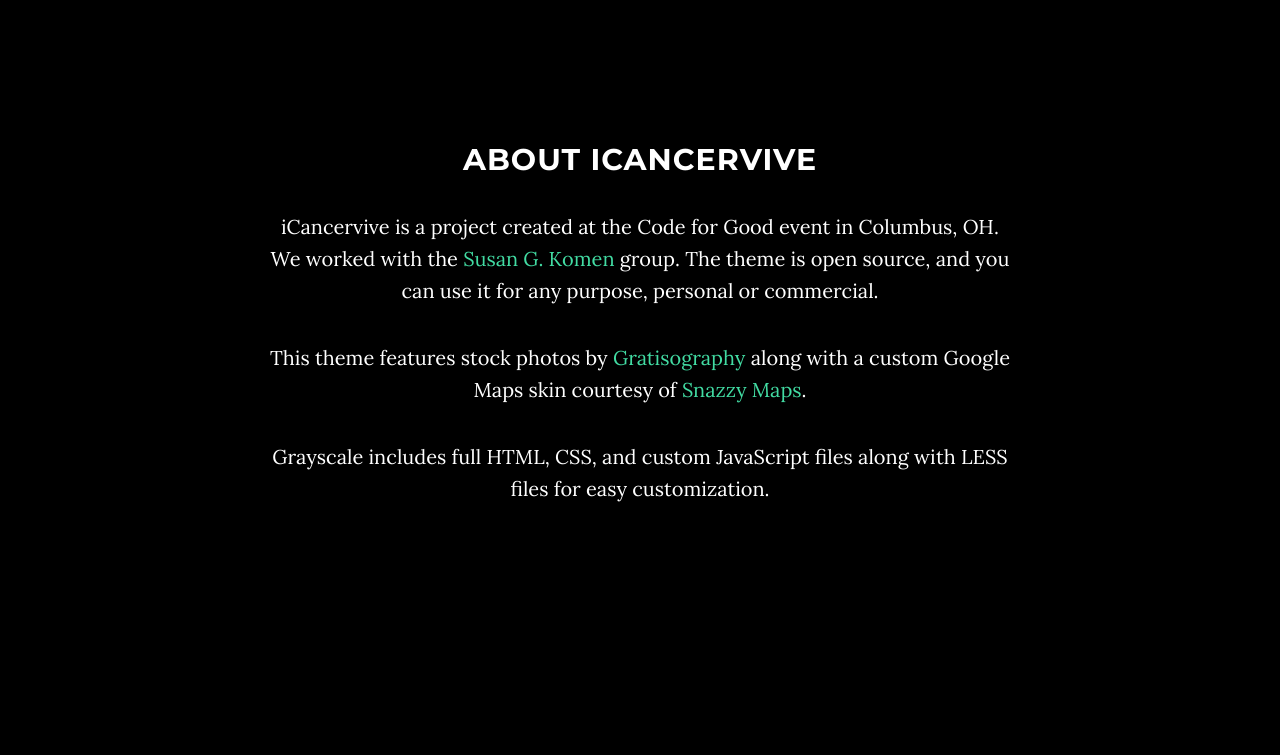
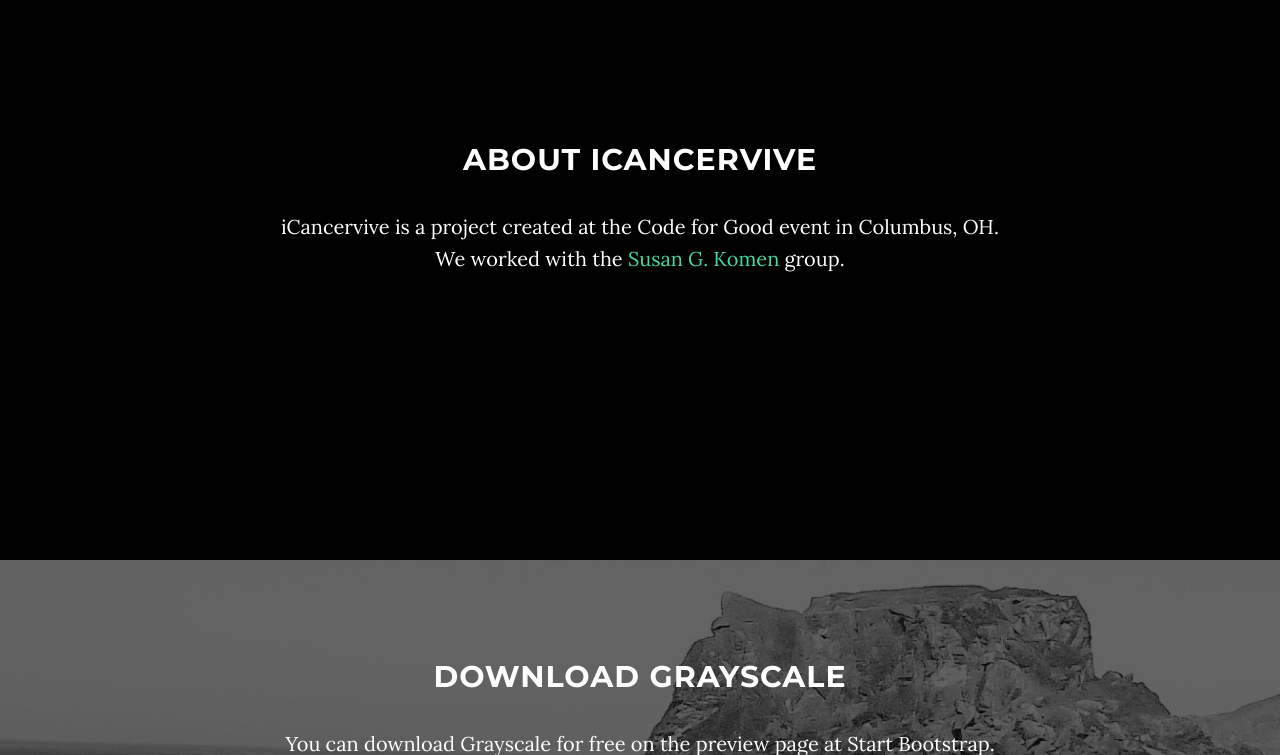
Before and after one commit to Columbus2016/team-5, a Python web app: template templates/index.html in a window 1280 px wide. Shown: the part 907-1662 px from the top of the page. Run offline with Jinja, Linux system fonts and the light colour scheme; the template is opened without the code that fills it, so the values that code supplies are empty; some libraries are stand-ins or nearby versions.

Commit message:
continue changing about page

```diff
--- a/templates/index.html
+++ b/templates/index.html
@@ -98,9 +98,7 @@
         <div class="row">
             <div class="col-lg-8 col-lg-offset-2">
                 <h2>About iCancervive</h2>
-                <p>iCancervive is a project created at the Code for Good event in Columbus, OH. We worked with the <a href="http://ww5.komen.org/">Susan G. Komen</a> group. The theme is open source, and you can use it for any purpose, personal or commercial.</p>
-                <p>This theme features stock photos by <a href="http://gratisography.com/">Gratisography</a> along with a custom Google Maps skin courtesy of <a href="http://snazzymaps.com/">Snazzy Maps</a>.</p>
-                <p>Grayscale includes full HTML, CSS, and custom JavaScript files along with LESS files for easy customization.</p>
+                <p>iCancervive is a project created at the Code for Good event in Columbus, OH. We worked with the <a href="http://ww5.komen.org/">Susan G. Komen</a> group.
             </div>
         </div>
     </section>
```
